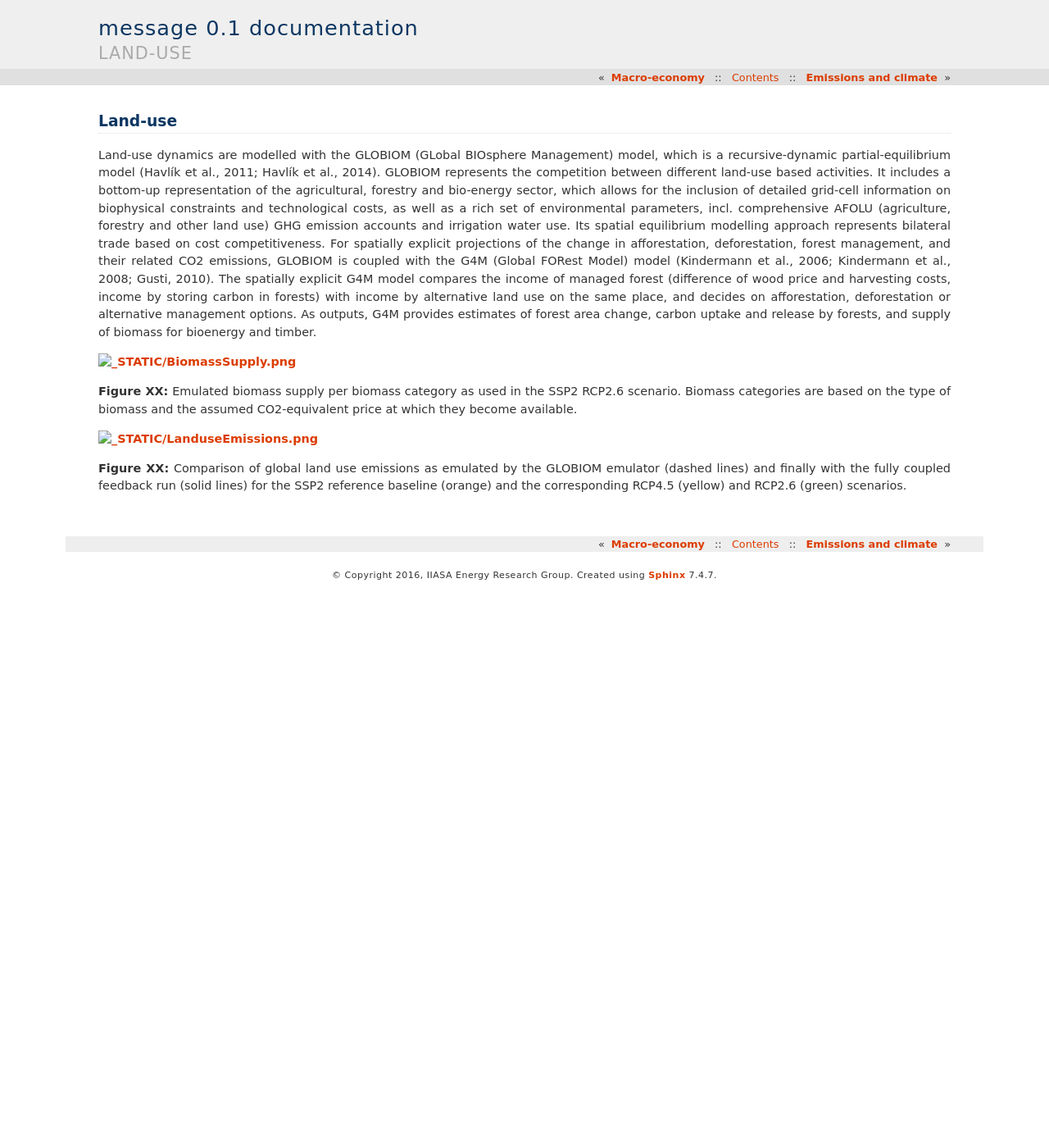
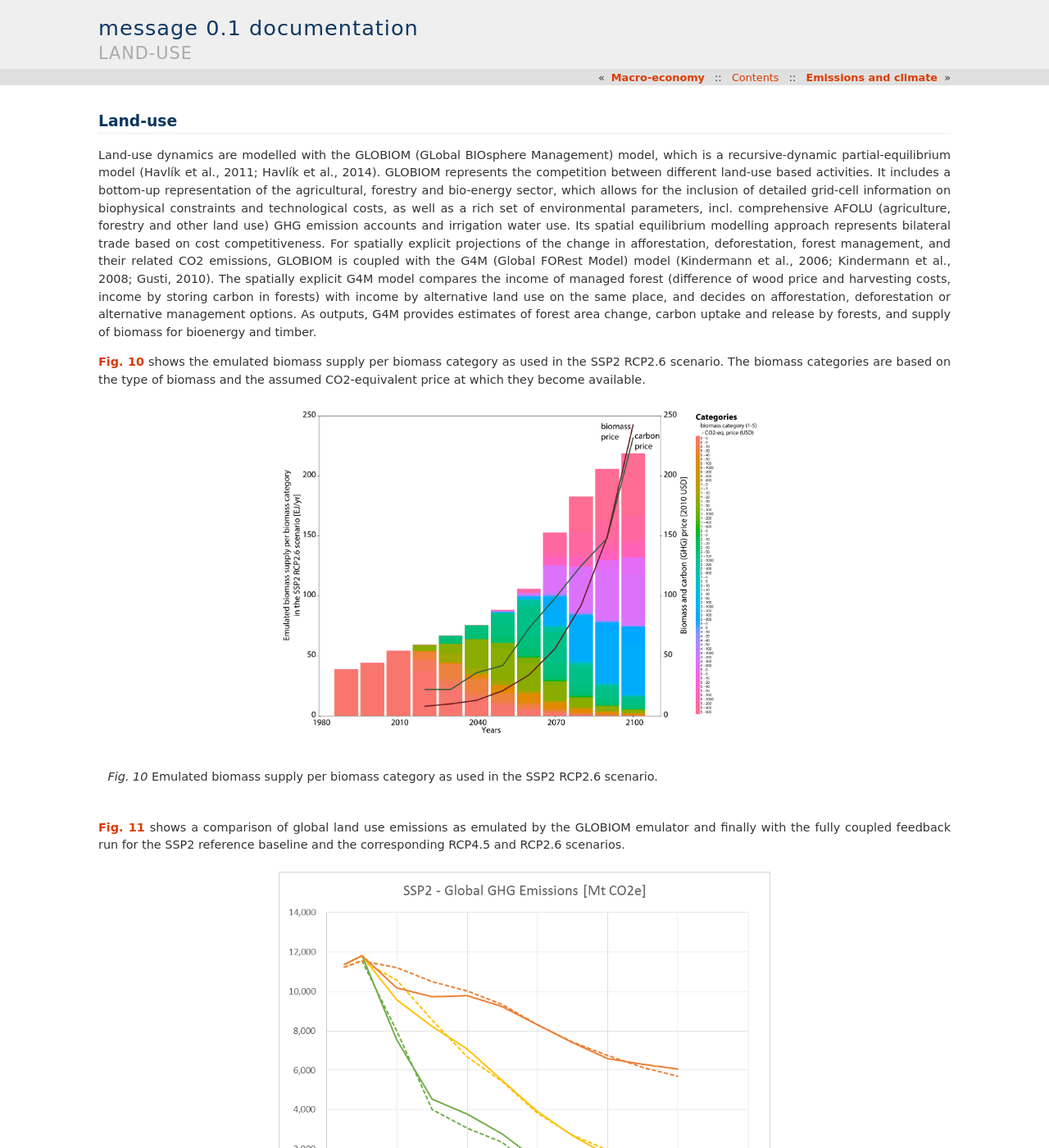
Before and after one commit to iiasa/message_doc, a Sphinx documentation site: the page built from source/message_globiom/land_use/index.rst, in a window 1280 px wide and 1400 px high. Shown: the whole window at 82% size. Built offline with Sphinx 7.4.7, drawn with Linux system fonts in a browser that asks for light colours; pages that are not in the unit, such as notebooks, are missing from menus.

Commit message:
Update index.rst

```diff
--- a/source/message_globiom/land_use/index.rst
+++ b/source/message_globiom/land_use/index.rst
@@ -3,10 +3,18 @@ Land-use
 
 Land-use dynamics are modelled with the GLOBIOM (GLobal BIOsphere Management) model, which is a recursive-dynamic partial-equilibrium model (Havlík et al., 2011; Havlík et al., 2014). GLOBIOM represents the competition between different land-use based activities. It includes a bottom-up representation of the agricultural, forestry and bio-energy sector, which allows for the inclusion of detailed grid-cell information on biophysical constraints and technological costs, as well as a rich set of environmental parameters, incl. comprehensive AFOLU (agriculture, forestry and other land use) GHG emission accounts and irrigation water use. Its spatial equilibrium modelling approach represents bilateral trade based on cost competitiveness. For spatially explicit projections of the change in afforestation, deforestation, forest management, and their related CO2 emissions, GLOBIOM is coupled with the G4M (Global FORest Model) model (Kindermann et al., 2006; Kindermann et al., 2008; Gusti, 2010). The spatially explicit G4M model compares the income of managed forest (difference of wood price and harvesting costs, income by storing carbon in forests) with income by alternative land use on the same place, and decides on afforestation, deforestation or alternative management options. As outputs, G4M provides estimates of forest area change, carbon uptake and release by forests, and supply of biomass for bioenergy and timber.
 
-.. IMAGE:: /_STATIC/BiomassSupply.png
+:numref:`fig-biomass` shows the emulated biomass supply per biomass category as used in the SSP2 RCP2.6 scenario. The biomass categories are based on the type of biomass and the assumed CO2-equivalent price at which they become available.
+
+.. _fig-biomass:
+.. figure:: /_static/BiomassSupply.png
    :width: 600px
-**Figure XX:** Emulated biomass supply per biomass category as used in the SSP2 RCP2.6 scenario. Biomass categories are based on the type of biomass and the assumed CO2-equivalent price at which they become available.
 
-.. IMAGE:: /_STATIC/LanduseEmissions.png
+   Emulated biomass supply per biomass category as used in the SSP2 RCP2.6 scenario.
+
+:numref:`fig-landem` shows a comparison of global land use emissions as emulated by the GLOBIOM emulator and finally with the fully coupled feedback run for the SSP2 reference baseline and the corresponding RCP4.5 and RCP2.6 scenarios.
+
+.. _fig-landem:
+.. figure:: /_static/LanduseEmissions.png
    :width: 600px
-**Figure XX:** Comparison of global land use emissions as emulated by the GLOBIOM emulator (dashed lines) and finally with the fully coupled feedback run (solid lines) for the SSP2 reference baseline (orange) and the corresponding RCP4.5 (yellow) and RCP2.6 (green) scenarios.
+
+   Comparison of global land use emissions as emulated by the GLOBIOM emulator (dashed lines) and finally with the fully coupled feedback run (solid lines) for the SSP2 reference baseline (orange) and the corresponding RCP4.5 (yellow) and RCP2.6 (green) scenarios.
```
